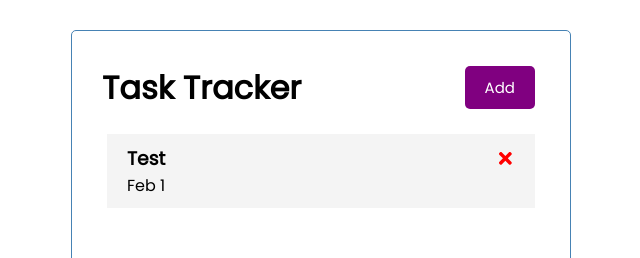
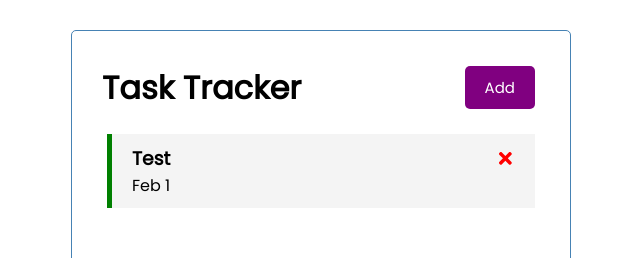
Before and after one commit to Austinmcmaster/ReactPractice, a React (Create React App) app in the folder react-task-tracker/: page / in a window 1280 px wide. Shown: the top 258 px of the page, without its empty margins (319-959 px from the left). Built offline with nearby package versions, Linux system fonts and the light colour scheme.

Commit message:
How to do toggleing of certain points of data and allow it to effect the UI

```diff
--- a/react-task-tracker/src/App.js
+++ b/react-task-tracker/src/App.js
@@ -17,11 +17,20 @@
   setTasks(tasks.filter((task) => task.id !== id))
 }
 
+// Toggle Remindmer
+const toggleReminder = (id) => {
+  setTasks(tasks.map((task) => task.id === id ?
+  {...task, reminder: !task.reminder}:task  ))
+}
+
 
   return (
     <div className="container">
       <Header />
-      <Tasks tasks = {tasks} onDelete = {deleteTask} />
+      {tasks.length > 0 ?
+      (<Tasks tasks = {tasks} onDelete = {deleteTask}
+      onToggle = {toggleReminder} />)
+      : ("No task to show.")}
     </div>
   );
 }
--- a/react-task-tracker/src/components/Task.js
+++ b/react-task-tracker/src/components/Task.js
@@ -1,8 +1,8 @@
 import {FaTimes} from 'react-icons/fa'
 
-const task = ({task, onDelete}) => {
+const task = ({task, onDelete, onToggle}) => {
   return (
-    <div className = 'task'>
+    <div className = {`task ${task.reminder ? 'reminder': ''}`} onDoubleClick = {() => onToggle(task.id)}>
         <h3>{task.text}
         <FaTimes style = {{ color: 'red', cursor: 'pointer'}}
         onClick = {() => onDelete (task.id)}/>
--- a/react-task-tracker/src/components/Tasks.js
+++ b/react-task-tracker/src/components/Tasks.js
@@ -1,13 +1,14 @@
 import Task from './Task'
 
 
-const Tasks = ({tasks, onDelete}) => {
+const Tasks = ({tasks, onDelete, onToggle}) => {
 
   return (
     <>
     {tasks.map ((task) =>
     (<Task key = {task.id} task = {task}
-    onDelete = {onDelete}/> ))}
+    onDelete = {onDelete}
+    onToggle = {onToggle}/> ))}
     </>
   )
 }
```
